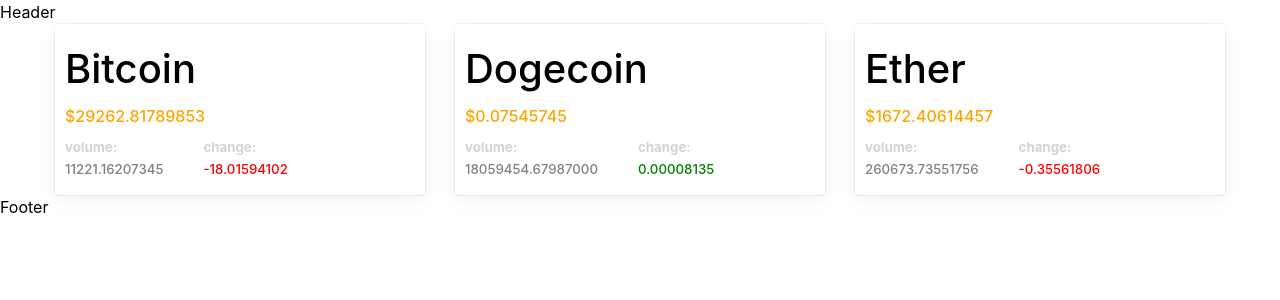
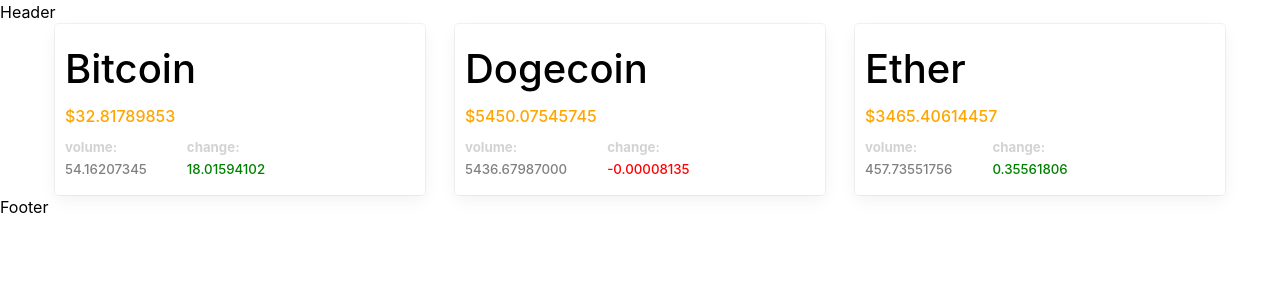
Before and after one commit to duttasuraj93/cryptonator, a Next.js app: page /cryptocurrencies in a window 1280 px wide. Shown: the top 300 px of the page. Built offline with nearby package versions, Linux system fonts and the light colour scheme; data requests are answered from the project's data file.

Commit message:
feat: currency value called with fetch api

```diff
--- a/db.json
+++ b/db.json
@@ -74,5 +74,81 @@
             "success": true,
             "error": ""
         }
+    ],
+    "cryptos-usd": [
+        {
+            "ticker": {
+                "base": "BTC",
+                "target": "USD",
+                "price": "32.81789853",
+                "volume": "54.16207345",
+                "change": "18.01594102"
+            },
+            "timestamp": 1654914544,
+            "success": true,
+            "error": ""
+        },
+        {
+            "ticker": {
+                "base": "DOGE",
+                "target": "USD",
+                "price": "5450.07545745",
+                "volume": "5436.67987000",
+                "change": "-0.00008135"
+            },
+            "timestamp": 1654916464,
+            "success": true,
+            "error": ""
+        },
+        {
+            "ticker": {
+                "base": "ETH",
+                "target": "USD",
+                "price": "3465.40614457",
+                "volume": "457.73551756",
+                "change": "0.35561806"
+            },
+            "timestamp": 1654914544,
+            "success": true,
+            "error": ""
+        }
+    ],
+    "cryptos-gbp": [
+        {
+            "ticker": {
+                "base": "BTC",
+                "target": "USD",
+                "price": "32.81789853",
+                "volume": "54.16207345",
+                "change": "18.01594102"
+            },
+            "timestamp": 1654914544,
+            "success": true,
+            "error": ""
+        },
+        {
+            "ticker": {
+                "base": "DOGE",
+                "target": "USD",
+                "price": "5450.07545745",
+                "volume": "5436.67987000",
+                "change": "-0.00008135"
+            },
+            "timestamp": 1654916464,
+            "success": true,
+            "error": ""
+        },
+        {
+            "ticker": {
+                "base": "ETH",
+                "target": "USD",
+                "price": "3465.40614457",
+                "volume": "457.73551756",
+                "change": "0.35561806"
+            },
+            "timestamp": 1654914544,
+            "success": true,
+            "error": ""
+        }
     ]
 }
--- a/pages/cryptocurrencies/index.tsx
+++ b/pages/cryptocurrencies/index.tsx
@@ -6,6 +6,7 @@
 import useInterval from '../../hooks/useInterval'
 import { GetServerSideProps } from 'next'
 import { useAppSelector, useAppDispatch } from '../../hooks/redux'
+import { store } from '../../store'
 
 
 const Cryptocurrencies: NextPage<{ cryptos: CryptoType[] }> = ({ cryptos }) => {
@@ -59,7 +60,9 @@
 
 
 export const getServerSideProps: GetServerSideProps = async (context) => {
-    const response = await fetch('http://localhost:3001/cryptos')
+    const reduxState = store.getState()
+    const currency = reduxState.cryptoSlice.currency
+    const response = await fetch(`http://localhost:3001/cryptos-${currency}`)
     const data = await response.json()
 
     return {
```
Also changed, not shown: 1 other file (tests, documents, lock files or other folders).
